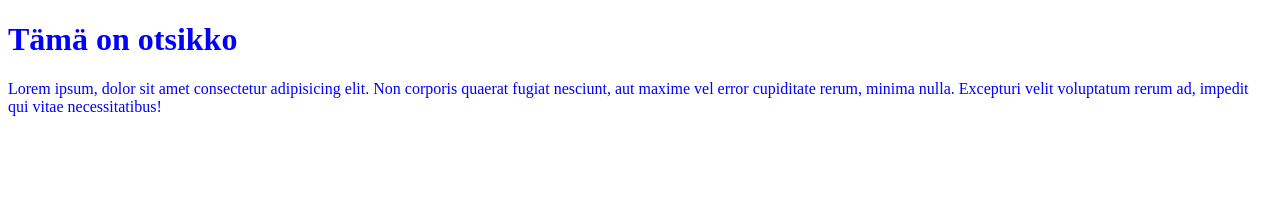
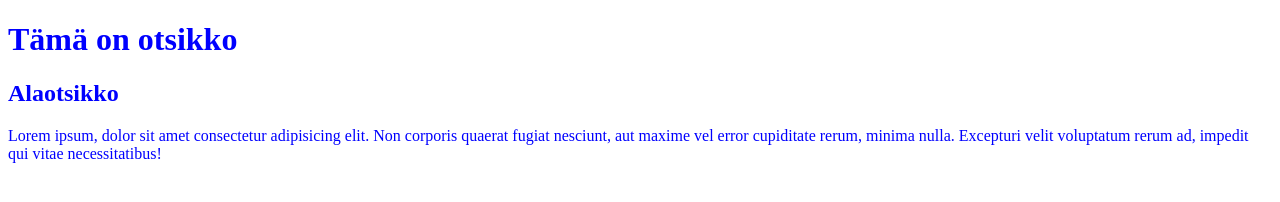
Before and after one commit to meijastiina/Web-tekniikat2022k, a plain HTML site: page 20220426/paths/pages/public/index.html in a window 1280 px wide. Drawn offline with Linux system fonts and the light colour scheme.

Commit message:
Mergetesti

```diff
--- a/20220426/paths/pages/public/index.html
+++ b/20220426/paths/pages/public/index.html
@@ -9,6 +9,7 @@
 </head>
 <body>
     <h1>Tämä on otsikko</h1>
+    <h2>Alaotsikko</h2>
     <p>Lorem ipsum, dolor sit amet consectetur adipisicing elit. Non corporis quaerat fugiat nesciunt, aut maxime vel error cupiditate rerum, minima nulla. Excepturi velit voluptatum rerum ad, impedit qui vitae necessitatibus!</p>
 </body>
 </html>
```
